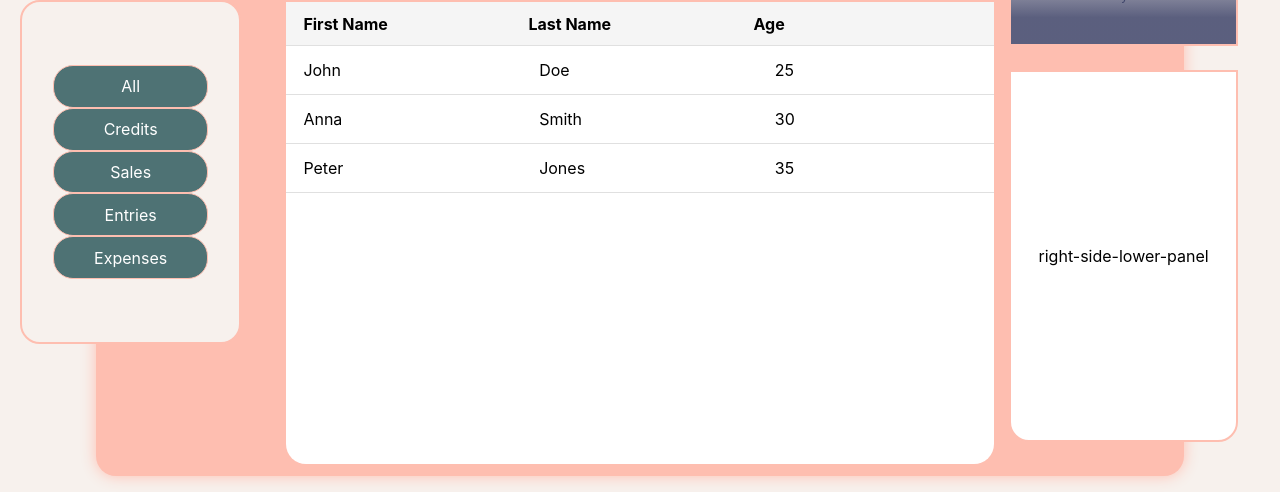
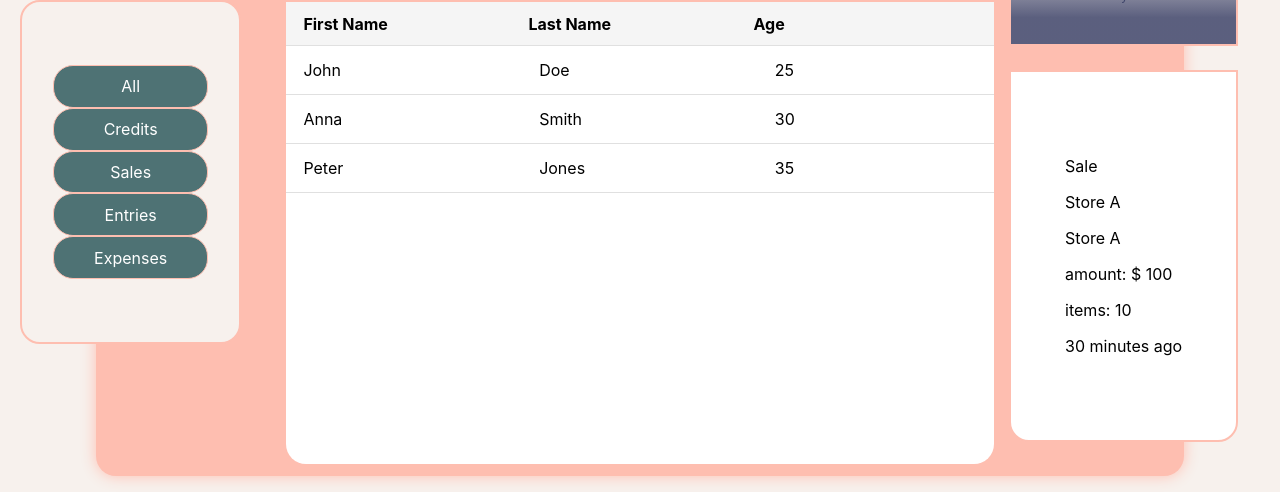
Before and after one commit to GedeonTS/counting-board, a React (Create React App) app: page / in a window 1280 px wide. Shown: the part 264-756 px from the top of the page. Built offline with nearby package versions, Linux system fonts and the light colour scheme.

Commit message:
Add content to event panel

```diff
--- a/src/components/Dashboard.js
+++ b/src/components/Dashboard.js
@@ -15,12 +15,12 @@ function Dashboard() {
       <div className='inner-container'>
         <div className='top-panel'>
           <div className='top-left-panel'>
-           <MyChart/></div>
+            <MyChart /></div>
           <div className='top-right-panel'>
             <MyChart />
           </div>
         </div>
-        <div className='center-panel'><Table/></div>
+        <div className='center-panel'><Table /></div>
         <ul className='left-side-panel'>
           <li className='left-menu-option'>All</li>
           <li className='left-menu-option'>Credits</li>
@@ -31,7 +31,7 @@ function Dashboard() {
         <div className='right-side-upper-panel'>
           <div className='subject-Header'>
             <div className='avatar-wrapper'>
-            <img src="https://images.unsplash.com/photo-1564460576398-ef55d99548b2?ixlib=rb-4.0.3&amp;ixid=MnwxMjA3fDB8MHxwaG90by1wYWdlfHx8fGVufDB8fHx8&amp;auto=format&amp;fit=crop&amp;w=1287&amp;q=80" alt="Avatar" className="avatar-image"/>
+              <img src="https://images.unsplash.com/photo-1564460576398-ef55d99548b2?ixlib=rb-4.0.3&amp;ixid=MnwxMjA3fDB8MHxwaG90by1wYWdlfHx8fGVufDB8fHx8&amp;auto=format&amp;fit=crop&amp;w=1287&amp;q=80" alt="Avatar" className="avatar-image" />
             </div><p>Sandy - <span>Store B</span></p>
           </div>
           <p className='text-message'>Hi, I have a bunch of empty bottles,
@@ -45,7 +45,23 @@ function Dashboard() {
           </p>
           <div className='chat-action'>Reply</div>
         </div>
-        <div className='right-side-lower-panel'>right-side-lower-panel</div>
+        <div className='right-side-lower-panel'>
+
+          <div className='event-container'>
+            <div className='event-header'>
+              <p>Sale</p> <p>Store A</p>
+
+
+            </div>
+            <div className='event-content'>
+              <p>Store A</p>
+              <p>amount: $ 100</p>
+              <p>items: 10</p>
+              <p>30 minutes ago</p>
+            </div>
+          </div>
+        </div>
+
       </div>
     </div>
   )
```
